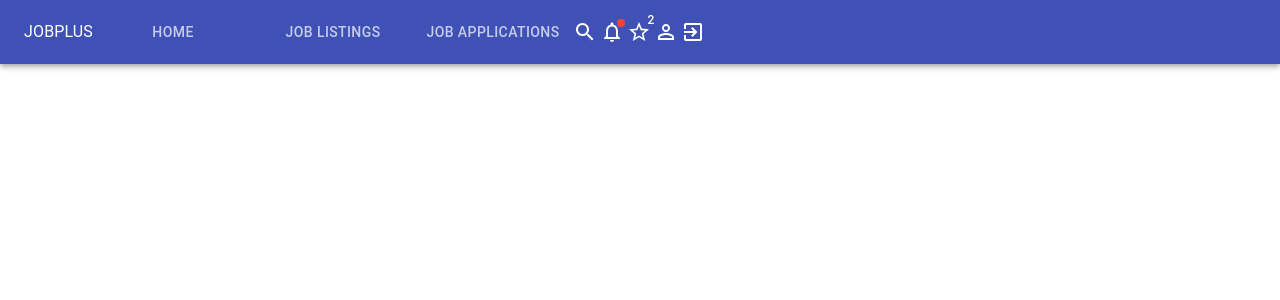
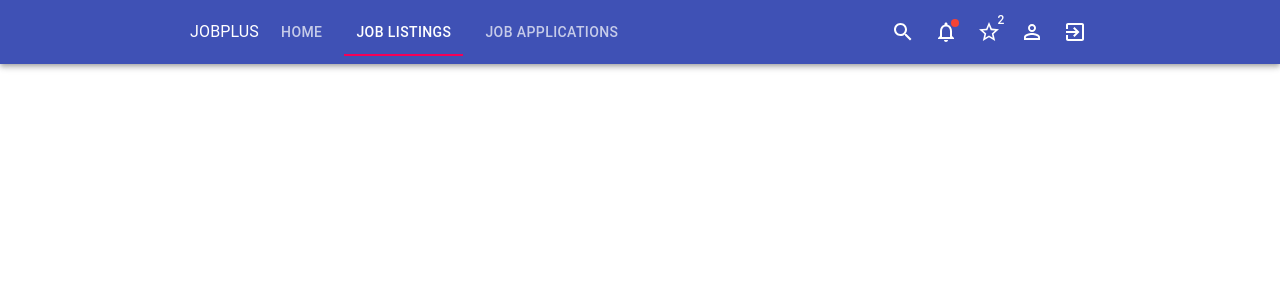
Before and after one commit to kingsley-ijomah/jobplus_react_frontend, a React (Create React App) app: page / in a window 1280 px wide. Shown: the top 300 px of the page. Built offline with nearby package versions, Linux system fonts and the light colour scheme.

Commit message:
Adding navbar style

```diff
--- a/src/components/Navbar.js
+++ b/src/components/Navbar.js
@@ -8,14 +8,36 @@ import PersonOutlineIcon from '@material-ui/icons/PersonOutline';
 import ExitToAppIcon from '@material-ui/icons/ExitToApp';
 
 import { Link } from "react-router-dom"
+import { makeStyles } from '@material-ui/styles';
+
+const useStyles = makeStyles((theme) => ({
+  container: {
+    width: '900px',
+    margin: '0 auto',
+  },
+  iconsWrap: {
+    marginLeft: 'auto',
+    '& .MuiButtonBase-root': {
+      marginLeft: '13px'
+    }
+  },
+  tabs: {
+    '& .MuiTab-root': {
+      minWidth: 10,
+      marginLeft: '10px'
+    }
+  }
+}));
 
 export default function Navbar() {
+  const classes = useStyles();
+
   return (
     <Box>
       <AppBar position="static">
-        <Toolbar>
+        <Toolbar className={classes.container}>
           <Typography component="h6">JOBPLUS</Typography>
-          <Tabs>
+          <Tabs value={1} className={classes.tabs}>
             <Tab
               key={0}
               label={'Home'}
@@ -36,13 +58,13 @@ export default function Navbar() {
             />
           </Tabs>
 
-          <Box>
+          <Box className={classes.iconsWrap}>
             <IconButton size="small" component={Link} to={'/search'} color="inherit" edge='start'>
               <SearchIcon />
             </IconButton>
 
             <IconButton size="small" component={Link} to={'/notifications'} color="inherit" edge='start'>
-              <Badge color="error" overlap="circle" variant="dot">
+              <Badge color="error" overlap="circular" variant="dot">
                 <NotificationsNoneIcon />
               </Badge>
             </IconButton>
```
